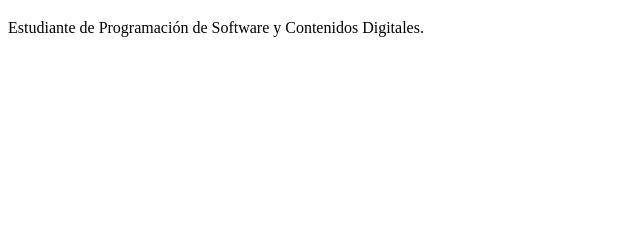
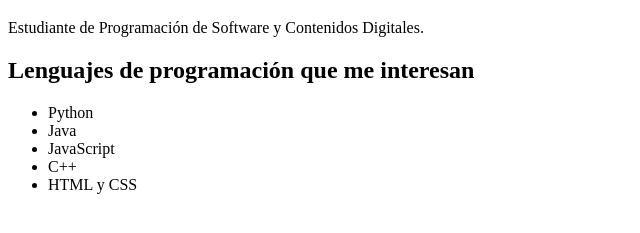
Before and after one commit to pipe-244/juan-felipe-mi-primer-proyecto, a plain HTML site: page index.html in a window 1280 px wide. Shown: the part 61-294 px from the top of the page, without its empty margins (0-640 px from the left). Drawn offline with Linux system fonts and the light colour scheme.

Commit message:
Update index.html

```diff
--- a/index.html
+++ b/index.html
@@ -5,6 +5,17 @@
   </head>
   <body>
     <h1>Hola, soy Juan Felipe Martinez Gomez</h1>
+
     <p>Estudiante de Programación de Software y Contenidos Digitales.</p>
+
+    <h2>Lenguajes de programación que me interesan</h2>
+    <ul>
+      <li>Python</li>
+      <li>Java</li>
+      <li>JavaScript</li>
+      <li>C++</li>
+      <li>HTML y CSS</li>
+    </ul>
+
   </body>
 </html>
```
